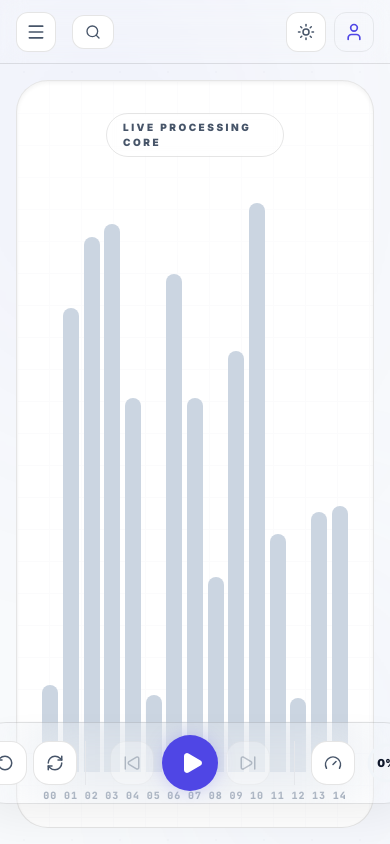
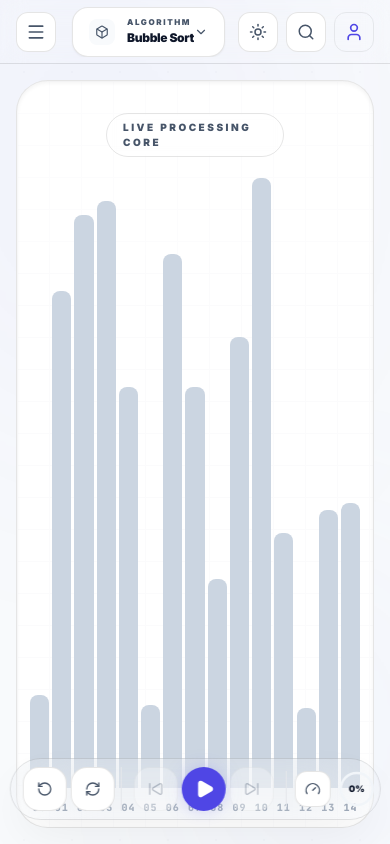
Before and after one commit to malviyapriyanshu/AlVi, a React (Vite) app: page / in a window 390 px wide. Built offline with nearby package versions, Linux system fonts and the light colour scheme.

Commit message:
feat: complete responsiveness overhaul for mobile and tablet

```diff
--- a/src/components/comparison/ComparisonCanvas.tsx
+++ b/src/components/comparison/ComparisonCanvas.tsx
@@ -207,7 +207,7 @@ export const ComparisonCanvas: React.FC<Props> = ({ algorithms, array }) => {
       </div>
 
       {/* Race Lanes */}
-      <div className="flex-1 grid gap-6" style={{ gridTemplateColumns: `repeat(${algorithms.length}, 1fr)` }}>
+      <div className="flex-1 flex flex-col lg:flex-row gap-6 min-h-0">
          {algorithms.map((algo, i) => {
            const si = stepIndices[i];
            const curArr = getArrayAtStep(allSteps[i], si, array);
--- a/src/components/layout/FloatingControls.tsx
+++ b/src/components/layout/FloatingControls.tsx
@@ -43,22 +43,22 @@ export const FloatingControls: React.FC<FloatingControlsProps> = ({
   const [showSpeed, setShowSpeed] = useState(false);
 
   return (
-    <div className="fixed bottom-10 left-1/2 -translate-x-1/2 z-40">
+    <div className="fixed bottom-6 sm:bottom-10 left-1/2 -translate-x-1/2 z-40 w-max max-w-[95vw]">
       <motion.div
         initial={{ y: 100, opacity: 0 }}
         animate={{ y: 0, opacity: 1 }}
-        className="bg-background-primary/80 backdrop-blur-2xl border border-border px-4 py-3 rounded-[2.5rem] shadow-premium flex items-center gap-2"
+        className="bg-background-primary/80 backdrop-blur-2xl border border-border px-3 sm:px-4 py-2 sm:py-3 rounded-[2.5rem] shadow-premium flex items-center gap-1 sm:gap-2"
       >
         {/* Reset / Randomize Section */}
-        <div className="flex items-center gap-1.5 pr-2 border-r border-border/50">
-          <ControlButton icon={<RotateCcw size={18} />} onClick={onReset} tooltip="Reset Sequence" />
-          <ControlButton icon={<RefreshCw size={18} />} onClick={onRandomize} tooltip="Randomize Data" />
+        <div className="flex items-center gap-1 sm:gap-1.5 pr-1.5 sm:pr-2 border-r border-border/50">
+          <ControlButton icon={<RotateCcw size={16} className="sm:w-[18px] sm:h-[18px]" />} onClick={onReset} tooltip="Reset Sequence" />
+          <ControlButton icon={<RefreshCw size={16} className="sm:w-[18px] sm:h-[18px]" />} onClick={onRandomize} tooltip="Randomize Data" />
         </div>
 
         {/* Playback Section */}
-        <div className="flex items-center gap-2 px-4">
+        <div className="flex items-center gap-1 sm:gap-2 px-2 sm:px-4">
           <ControlButton
-            icon={<SkipBack size={18} />}
+            icon={<SkipBack size={16} className="sm:w-[18px] sm:h-[18px]" />}
             onClick={onStepBackward}
             disabled={!canStepBackward}
             tooltip="Previous Step"
@@ -68,22 +68,22 @@ export const FloatingControls: React.FC<FloatingControlsProps> = ({
             <button
               onClick={onPlay}
               aria-label="Start simulation"
-              className="w-14 h-14 rounded-full bg-accent-primary text-white flex items-center justify-center shadow-glow-indigo transition-transform active:scale-90 hover:scale-105 outline-none focus-visible:ring-4 focus-visible:ring-accent-ring focus-visible:ring-offset-4 focus-visible:ring-offset-background-primary"
+              className="w-11 h-11 sm:w-14 sm:h-14 rounded-full bg-accent-primary text-white flex items-center justify-center shadow-glow-indigo transition-transform active:scale-90 hover:scale-105 outline-none focus-visible:ring-4 focus-visible:ring-accent-ring focus-visible:ring-offset-4 focus-visible:ring-offset-background-primary"
             >
-              <Play size={24} fill="currentColor" className="ml-1" />
+              <Play className="w-5 h-5 sm:w-6 sm:h-6 ml-0.5 sm:ml-1" fill="currentColor" />
             </button>
           ) : (
             <button
               onClick={onPause}
               aria-label="Pause simulation"
-              className="w-14 h-14 rounded-full bg-accent-primary text-white flex items-center justify-center shadow-glow-indigo transition-transform active:scale-90 hover:scale-105 outline-none focus-visible:ring-4 focus-visible:ring-accent-ring focus-visible:ring-offset-4 focus-visible:ring-offset-background-primary"
+              className="w-11 h-11 sm:w-14 sm:h-14 rounded-full bg-accent-primary text-white flex items-center justify-center shadow-glow-indigo transition-transform active:scale-90 hover:scale-105 outline-none focus-visible:ring-4 focus-visible:ring-accent-ring focus-visible:ring-offset-4 focus-visible:ring-offset-background-primary"
             >
-              <Pause size={24} fill="currentColor" />
+              <Pause className="w-5 h-5 sm:w-6 sm:h-6" fill="currentColor" />
             </button>
           )}
 
           <ControlButton
-            icon={<SkipForward size={18} />}
+            icon={<SkipForward size={16} className="sm:w-[18px] sm:h-[18px]" />}
             onClick={onStepForward}
             disabled={!canStepForward}
             tooltip="Next Step"
@@ -91,18 +91,18 @@ export const FloatingControls: React.FC<FloatingControlsProps> = ({
         </div>
 
         {/* Speed & Progress Section */}
-        <div className="flex items-center gap-3 pl-4 border-l border-border/50">
+        <div className="flex items-center gap-2 sm:gap-3 pl-2 sm:pl-4 border-l border-border/50">
            <div className="relative">
               <button
                 onClick={() => setShowSpeed(!showSpeed)}
                 aria-label="Simulation speed"
                 aria-expanded={showSpeed}
                 className={cn(
-                  "w-11 h-11 flex items-center justify-center rounded-2xl bg-background-secondary border border-border transition-all transition-colors outline-none focus-visible:ring-2 focus-visible:ring-accent-ring",
+                  "w-9 h-9 sm:w-11 sm:h-11 flex items-center justify-center rounded-xl sm:rounded-2xl bg-background-secondary border border-border transition-all transition-colors outline-none focus-visible:ring-2 focus-visible:ring-accent-ring",
                   showSpeed ? "text-accent-primary border-accent-primary" : "text-text-secondary hover:text-text-primary"
                 )}
               >
-                  <Gauge size={18} />
+                  <Gauge size={16} className="sm:w-[18px] sm:h-[18px]" />
               </button>
               <AnimatePresence>
                 {showSpeed && (
@@ -110,11 +110,11 @@ export const FloatingControls: React.FC<FloatingControlsProps> = ({
                     initial={{ opacity: 0, y: 10, scale: 0.95 }}
                     animate={{ opacity: 1, y: 0, scale: 1 }}
                     exit={{ opacity: 0, y: 10, scale: 0.95 }}
-                    className="absolute bottom-[calc(100%+12px)] right-0 w-48 p-4 bg-background-primary border border-border rounded-2xl shadow-xl z-50"
+                    className="absolute bottom-[calc(100%+12px)] right-0 w-40 sm:w-48 p-3 sm:p-4 bg-background-primary border border-border rounded-2xl shadow-xl z-50"
                   >
                      <div className="flex justify-between items-center mb-3">
-                        <span className="text-[11px] font-black text-text-muted uppercase tracking-widest">Velocity</span>
-                        <span className="text-[11px] font-mono font-bold text-accent-primary">{speed}ms</span>
+                        <span className="text-[10px] sm:text-[11px] font-black text-text-muted uppercase tracking-widest">Velocity</span>
+                        <span className="text-[10px] sm:text-[11px] font-mono font-bold text-accent-primary">{speed}ms</span>
                      </div>
                      <label htmlFor="speed-range" className="sr-only">Set simulation delay in milliseconds</label>
                      <input
@@ -129,20 +129,31 @@ export const FloatingControls: React.FC<FloatingControlsProps> = ({
               </AnimatePresence>
            </div>
 
-          <div className="relative w-10 h-10 shrink-0">
+          <div className="relative w-9 h-9 sm:w-10 sm:h-10 shrink-0">
              <svg className="w-full h-full -rotate-90">
-                <circle cx="20" cy="20" r="18" fill="transparent" stroke="currentColor" strokeWidth="3" className="text-slate-100 dark:text-slate-800" />
+                <circle cx="18" cy="18" r="16" fill="transparent" stroke="currentColor" strokeWidth="2.5" className="text-slate-100 dark:text-slate-800 sm:hidden" />
+                <circle cx="20" cy="20" r="18" fill="transparent" stroke="currentColor" strokeWidth="3" className="text-slate-100 dark:text-slate-800 hidden sm:block" />
+
+                <motion.circle
+                  cx="18" cy="18" r="16"
+                  fill="transparent" stroke="currentColor" strokeWidth="2.5"
+                  className="text-accent-primary sm:hidden"
+                  strokeDasharray="100.5"
+                  animate={{ strokeDashoffset: 100.5 * (1 - progress / 100) }}
+                  transition={{ type: 'spring', damping: 20, stiffness: 100 }}
+                  strokeLinecap="round"
+                />
                 <motion.circle
                   cx="20" cy="20" r="18"
                   fill="transparent" stroke="currentColor" strokeWidth="3"
-                  className="text-accent-primary"
+                  className="text-accent-primary hidden sm:block"
                   strokeDasharray="113.1"
                   animate={{ strokeDashoffset: 113.1 * (1 - progress / 100) }}
                   transition={{ type: 'spring', damping: 20, stiffness: 100 }}
                   strokeLinecap="round"
                 />
              </svg>
-              <div className="absolute inset-0 flex items-center justify-center text-[11px] font-black text-text-primary" aria-hidden="true">
+              <div className="absolute inset-0 flex items-center justify-center text-[9px] sm:text-[11px] font-black text-text-primary" aria-hidden="true">
                  {progress}%
               </div>
           </div>
--- a/src/components/layout/MainLayout.tsx
+++ b/src/components/layout/MainLayout.tsx
@@ -25,6 +25,7 @@ export const MainLayout: React.FC<MainLayoutProps> = ({
 }) => {
   const { resolvedTheme, setTheme } = useTheme();
   const [mobileMenuOpen, setMobileMenuOpen] = useState(false);
+  const [insightOpen, setInsightOpen] = useState(false);
 
   return (
     <div className="h-screen w-full bg-background-primary flex overflow-hidden font-sans">
@@ -62,21 +63,21 @@ export const MainLayout: React.FC<MainLayoutProps> = ({
       <div className="flex-1 flex flex-col min-w-0 h-full overflow-hidden relative">
         {/* Main Header */}
         <header className="h-16 flex items-center justify-between px-4 md:px-8 border-b border-border shrink-0 bg-background-primary/80 backdrop-blur-md z-40">
-          <div className="flex items-center gap-4">
+          <div className="flex items-center gap-4 overflow-hidden">
             <button
               onClick={() => setMobileMenuOpen(true)}
               aria-label="Open navigation menu"
-              className="md:hidden w-10 h-10 flex items-center justify-center rounded-xl bg-background-secondary border border-border text-text-secondary outline-none focus-visible:ring-2 focus-visible:ring-accent-ring"
+              className="md:hidden w-10 h-10 shrink-0 flex items-center justify-center rounded-xl bg-background-secondary border border-border text-text-secondary outline-none focus-visible:ring-2 focus-visible:ring-accent-ring"
             >
               <Menu size={20} />
             </button>
 
-            <div className="hidden md:block w-64">
+            <div className="w-full max-w-[180px] xs:max-w-64">
                <AlgorithmDropdown label="Algorithm" />
             </div>
 
             <button
-              className="px-3 py-2 bg-background-secondary border border-border rounded-xl flex items-center gap-2 text-text-secondary hover:text-text-primary transition-all group md:hidden outline-none focus-visible:ring-2 focus-visible:ring-accent-ring"
+              className="w-10 h-10 shrink-0 flex items-center justify-center bg-background-secondary border border-border rounded-xl text-text-secondary hover:text-text-primary transition-all group lg:hidden outline-none focus-visible:ring-2 focus-visible:ring-accent-ring"
               onClick={() => window.dispatchEvent(new KeyboardEvent('keydown', { key: 'k', metaKey: true }))}
               aria-label="Search algorithms"
             >
@@ -101,12 +102,25 @@ export const MainLayout: React.FC<MainLayoutProps> = ({
               <button
                onClick={() => setTheme(resolvedTheme === 'dark' ? 'light' : 'dark')}
                aria-label={`Switch to ${resolvedTheme === 'dark' ? 'light' : 'dark'} mode`}
-               className="w-10 h-10 flex items-center justify-center rounded-xl bg-background-secondary border border-border text-text-secondary hover:text-accent-primary hover:border-accent-primary transition-all group relative outline-none focus-visible:ring-2 focus-visible:ring-accent-ring"
+               className="w-10 h-10 flex-shrink-0 flex items-center justify-center rounded-xl bg-background-secondary border border-border text-text-secondary hover:text-accent-primary hover:border-accent-primary transition-all group relative outline-none focus-visible:ring-2 focus-visible:ring-accent-ring"
              >
                {resolvedTheme === 'dark' ? <Moon size={18} /> : <Sun size={18} />}
              </button>
 
-            <div className="hidden sm:flex w-px h-6 bg-border mx-2" />
+             {insightPanel && (
+                <button
+                  onClick={() => setInsightOpen(!insightOpen)}
+                  aria-label="Toggle algorithm insights"
+                  className={cn(
+                    "w-10 h-10 xl:hidden flex-shrink-0 flex items-center justify-center rounded-xl border transition-all outline-none focus-visible:ring-2 focus-visible:ring-accent-ring",
+                    insightOpen ? "bg-accent-primary border-accent-primary text-white" : "bg-background-secondary border-border text-text-secondary"
+                  )}
+                >
+                  <Search size={18} className={cn("transition-transform duration-300", insightOpen && "rotate-90")} />
+                </button>
+              )}
+
+            <div className="hidden sm:flex w-px h-6 bg-border mx-1" />
 
             <div className="flex items-center gap-3">
                 <div className="text-right hidden lg:block leading-none">
@@ -128,7 +142,7 @@ export const MainLayout: React.FC<MainLayoutProps> = ({
              </div>
           </main>
 
-          {/* Right Insight Panel */}
+          {/* Right Insight Panel - Desktop */}
           {insightPanel && (
             <motion.aside
               initial={{ x: 300, opacity: 0 }}
@@ -140,6 +154,41 @@ export const MainLayout: React.FC<MainLayoutProps> = ({
               </div>
             </motion.aside>
           )}
+
+          {/* Mobile/Tablet Insight Drawer */}
+          <AnimatePresence>
+              {insightOpen && insightPanel && (
+                <>
+                  <motion.div
+                    initial={{ opacity: 0 }}
+                    animate={{ opacity: 1 }}
+                    exit={{ opacity: 0 }}
+                    onClick={() => setInsightOpen(false)}
+                    className="fixed inset-0 bg-black/40 backdrop-blur-sm z-50 xl:hidden"
+                  />
+                  <motion.aside
+                    initial={{ x: '100%' }}
+                    animate={{ x: 0 }}
+                    exit={{ x: '100%' }}
+                    transition={{ type: 'spring', damping: 25, stiffness: 200 }}
+                    className="fixed inset-y-0 right-0 w-full max-w-sm bg-background-primary z-[51] border-l border-border flex flex-col shadow-2xl xl:hidden"
+                  >
+                    <div className="h-16 flex items-center justify-between px-6 border-b border-border shrink-0">
+                       <span className="text-sm font-black uppercase tracking-widest text-text-primary">Algorithm Insights</span>
+                       <button
+                         onClick={() => setInsightOpen(false)}
+                         className="w-8 h-8 rounded-lg flex items-center justify-center hover:bg-slate-100 dark:hover:bg-slate-800 text-text-secondary"
+                       >
+                          <X size={18} />
+                       </button>
+                    </div>
+                    <div className="flex-1 overflow-y-auto p-6 custom-scrollbar">
+                      {insightPanel}
+                    </div>
+                  </motion.aside>
+                </>
+              )}
+          </AnimatePresence>
         </div>
       </div>
     </div>
--- a/src/components/layout/ModernSidebar.tsx
+++ b/src/components/layout/ModernSidebar.tsx
@@ -106,8 +106,8 @@ export const ModernSidebar: React.FC<SidebarProps> = ({ activeTab, onTabChange }
         })}
       </nav>
 
-      {/* Footer */}
-      <div className="p-4 border-t border-border mt-auto">
+      {/* Footer - Desktop Only */}
+      <div className="p-4 border-t border-border mt-auto hidden md:block">
          <button
            onClick={() => setIsCollapsed(!isCollapsed)}
            aria-label={isCollapsed ? "Expand sidebar" : "Collapse sidebar"}
--- a/src/visualization/array/ArrayBar.tsx
+++ b/src/visualization/array/ArrayBar.tsx
@@ -36,7 +36,7 @@ export const ArrayBar: React.FC<Props> = ({ value, max, state, index, showLabel
             initial={{ opacity: 0, y: 10 }}
             animate={{ opacity: 1, y: 0 }}
             className={cn(
-              "absolute -top-10 text-[10px] sm:text-xs font-mono font-black select-none pointer-events-none transition-colors duration-300",
+              "absolute -top-7 sm:-top-10 text-[8px] sm:text-xs font-mono font-black select-none pointer-events-none transition-colors duration-300",
               colors.text
             )}
           >
@@ -46,26 +46,26 @@ export const ArrayBar: React.FC<Props> = ({ value, max, state, index, showLabel
       </AnimatePresence>
 
       {/* Bar */}
-      <div className="w-full flex-1 flex flex-col justify-end min-h-0 pt-12 pb-2">
+      <div className="w-full flex-1 flex flex-col justify-end min-h-0 pt-8 sm:pt-12 pb-1 sm:pb-2">
         <motion.div
           layout
           initial={{ height: 0 }}
           animate={{ height: `${Math.max(heightPercent, 4)}%` }}
           transition={{ type: 'spring', damping: 15, stiffness: 100 }}
           className={cn(
-            "w-[85%] mx-auto rounded-t-xl transition-all duration-300 relative overflow-hidden flex flex-col items-center pt-2",
+            "w-[90%] sm:w-[85%] mx-auto rounded-t-lg sm:rounded-t-xl transition-all duration-300 relative overflow-hidden flex flex-col items-center pt-1 sm:pt-2",
             colors.bar,
             state !== 'default' && colors.glow
           )}
           aria-label={`Value ${value}, state ${state}`}
         >
           {/* Visual Indicator for color-blind users */}
-          <div className="flex flex-col items-center gap-1 opacity-60">
-             {state === 'sorted' && <span className="text-[10px] font-black text-white">✓</span>}
-             {state === 'swap' && <span className="text-[10px] font-black text-white">⇄</span>}
-             {state === 'comparing' && <span className="text-[10px] font-black text-white">?</span>}
-             {state === 'pivot' && <span className="text-[10px] font-black text-white">★</span>}
-             {state === 'discarded' && <span className="text-[10px] font-black text-white/40">✕</span>}
+          <div className="flex flex-col items-center gap-0.5 sm:gap-1 opacity-60">
+             {state === 'sorted' && <span className="text-[8px] sm:text-[10px] font-black text-white">✓</span>}
+             {state === 'swap' && <span className="text-[8px] sm:text-[10px] font-black text-white">⇄</span>}
+             {state === 'comparing' && <span className="text-[8px] sm:text-[10px] font-black text-white">?</span>}
+             {state === 'pivot' && <span className="text-[8px] sm:text-[10px] font-black text-white">★</span>}
+             {state === 'discarded' && <span className="text-[8px] sm:text-[10px] font-black text-white/40">✕</span>}
           </div>
 
           {/* Shine effect for active states */}
--- a/src/visualization/array/ArrayCanvas.tsx
+++ b/src/visualization/array/ArrayCanvas.tsx
@@ -9,7 +9,7 @@ interface Props {
 
 export const ArrayCanvas: React.FC<Props> = ({ array, maxValue }) => {
   return (
-    <div className="flex-1 w-full bg-background-secondary rounded-[32px] border border-border p-6 sm:p-10 flex items-end justify-center min-h-[400px] relative overflow-hidden group/canvas shadow-inner">
+    <div className="flex-1 w-full bg-background-secondary rounded-[32px] border border-border p-3 sm:p-6 md:p-10 flex items-end justify-center min-h-[350px] sm:min-h-[400px] relative overflow-hidden group/canvas shadow-inner">
       {/* Background Grid */}
       <div className="absolute inset-0 opacity-[0.03] dark:opacity-[0.07] pointer-events-none"
            style={{ backgroundImage: 'linear-gradient(#94a3b8 1px, transparent 1px), linear-gradient(90deg, #94a3b8 1px, transparent 1px)', backgroundSize: '32px 32px' }} />
@@ -21,7 +21,7 @@ export const ArrayCanvas: React.FC<Props> = ({ array, maxValue }) => {
 
       <motion.div
         layout
-        className="flex-1 h-full flex items-end gap-[2px] sm:gap-[4px] max-w-[1200px] mx-auto w-full"
+        className="flex-1 h-full flex items-end gap-[1px] sm:gap-[4px] max-w-[1200px] mx-auto w-full"
       >
         {array.map((item, idx) => (
           <ArrayBar
```
Also changed, not shown: src/visualization/graph/GraphCanvas.tsx (+5 -5 lines), src/visualization/tree/TreeCanvas.tsx (+4 -4 lines).
